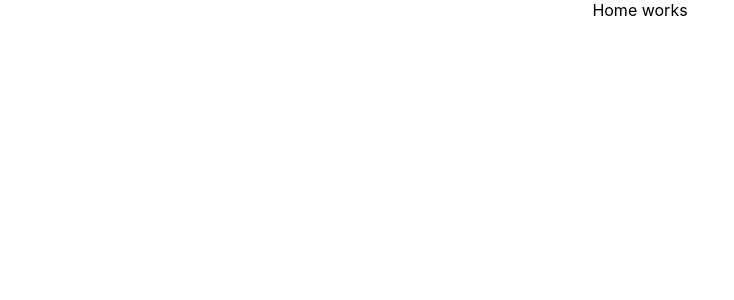
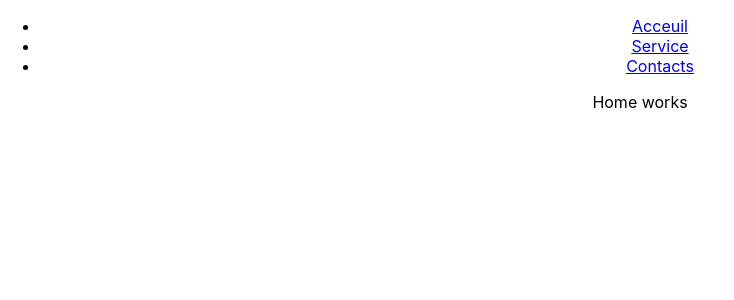
Before and after one commit to Sylvat160/react-js-C, a React (Create React App) app: page /home in a window 1280 px wide. Shown: the top 300 px of the page, without its empty margins (0-734 px from the left). Built offline with nearby package versions, Linux system fonts and the light colour scheme.

Commit message:
mise en place du header

```diff
--- a/src/components/public/Header.js
+++ b/src/components/public/Header.js
@@ -1,11 +1,20 @@
-import React from 'react';
+import React from "react";
+import {Link} from 'react-router-dom';
 
 const Header = () => {
-    return (
-        <div>
-
-        </div>
-    );
+  return (
+    <div className="Header">
+      <header>
+        <nav>
+          <ul>
+            <li> <Link to="/home">Acceuil</Link> </li>
+            <li> <Link to="/service">Service</Link> </li>
+            <li> <Link to="/contact">Contacts</Link> </li>
+          </ul>
+        </nav>
+      </header>
+    </div>
+  );
 };
 
 export default Header;
--- a/src/pages/Contact.js
+++ b/src/pages/Contact.js
@@ -1,8 +1,10 @@
 import React from 'react';
+import Header from '../components/public/Header';
 
 const Contact = () => {
     return (
-        <div>
+        <div className='Contact'>
+            <Header/>
             Contact works
         </div>
     );
--- a/src/pages/Home.js
+++ b/src/pages/Home.js
@@ -1,8 +1,10 @@
 import React from 'react';
+import Header from '../components/public/Header';
 
 const Home = () => {
     return (
-        <div>
+        <div className='Home'>
+            <Header/>
             Home works
         </div>
     );
--- a/src/pages/Service.js
+++ b/src/pages/Service.js
@@ -1,8 +1,10 @@
 import React from 'react';
+import Header from '../components/public/Header';
 
 const Service = () => {
     return (
-        <div>
+        <div className='Service'>
+            <Header/>
             Service works
         </div>
     );
```
